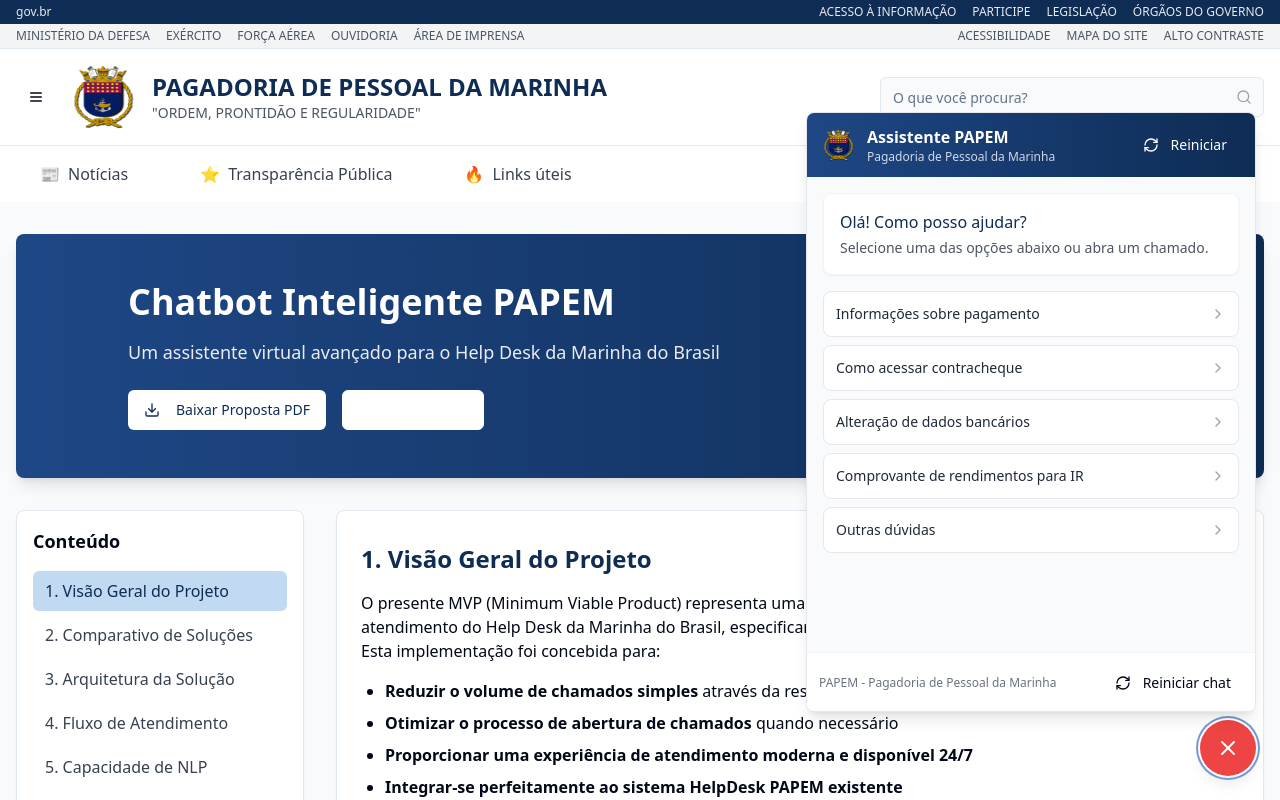
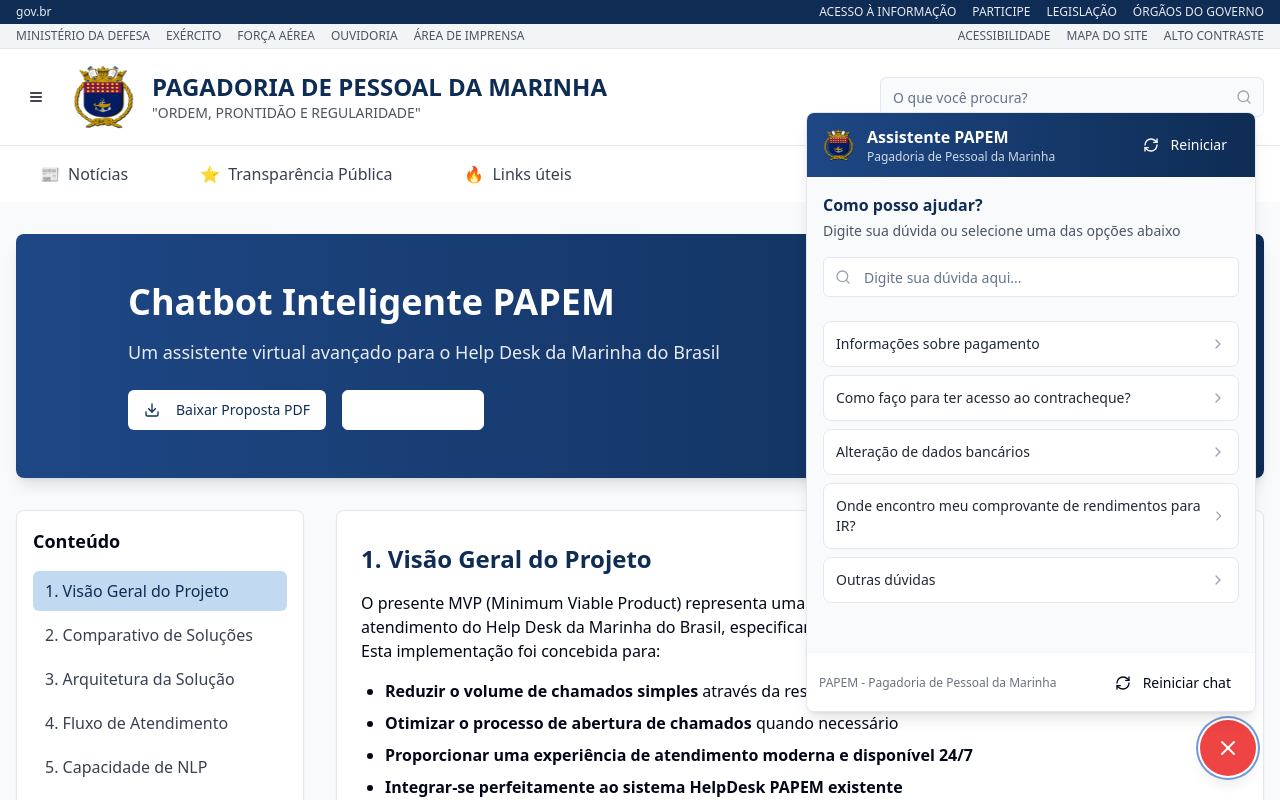
Before and after one commit to brunagt22/marinha-pagadoria-bot-ajuda, a React (Vite) app: page /chatbot-project in a window 1280 px wide. Both pictures are taken after a click on the button "Como posso ajudar?". Shown: the top 800 px of the page. Built offline with nearby package versions, Linux system fonts and the light colour scheme.

Commit message:
feat: Implement free text input for chatbot
Implement a free text input field in the chatbot to allow users to type their questions and leverage natural language processing (NLP) for intent recognition. Also, add a feedback mechanism at the end of the interaction.

```diff
--- a/src/components/chatbot/constants.ts
+++ b/src/components/chatbot/constants.ts
@@ -1,4 +1,3 @@
-
 export const FREQUENT_QUESTIONS = [
   {
     id: "pagamento",
@@ -7,8 +6,9 @@ export const FREQUENT_QUESTIONS = [
   },
   {
     id: "contracheque",
-    question: "Como acessar contracheque",
-    answer: "Para acessar seu contracheque, faça login no sistema BP Online com suas credenciais ZIMBRA/SCORE."
+    question: "Como faço para ter acesso ao contracheque?",
+    answer: "Para acessar seu contracheque, acesse o BP Online através do portal PAPEM usando suas credenciais. No menu principal, selecione a opção 'Bilhete de Pagamento'.",
+    keywords: ["bp", "bilhete", "pagamento", "salário", "holerite", "demonstrativo", "folha"]
   },
   {
     id: "alteracao",
@@ -16,9 +16,10 @@ export const FREQUENT_QUESTIONS = [
     answer: "Para alterar seus dados bancários, você deve enviar um requerimento ao seu órgão de vinculação com os novos dados."
   },
   {
-    id: "irpf",
-    question: "Comprovante de rendimentos para IR",
-    answer: "Os comprovantes de rendimentos são disponibilizados anualmente até o final de fevereiro no sistema BP Online."
+    id: "ir",
+    question: "Onde encontro meu comprovante de rendimentos para IR?",
+    answer: "O comprovante de rendimentos está disponível no BP Online. Acesse o portal PAPEM, entre no BP Online e procure a opção 'Comprovante de Rendimentos' no menu.",
+    keywords: ["imposto", "renda", "declaração", "informe", "tributação"]
   },
   {
     id: "outros",
@@ -67,3 +68,10 @@ export type ChatStep =
   | 'ticket-title'
   | 'ticket-description'
   | 'ticket-submitted';
+
+export interface FrequentQuestion {
+  id: string;
+  question: string;
+  answer: string | null;
+  keywords?: string[];
+}
--- a/src/components/chatbot/steps/TicketSubmitted.tsx
+++ b/src/components/chatbot/steps/TicketSubmitted.tsx
@@ -1,49 +1,82 @@
 
+import { useState } from "react";
 import { Button } from "@/components/ui/button";
-import { Check } from "lucide-react";
+import { ThumbsUp, ThumbsDown } from "lucide-react";
 
 interface TicketSubmittedProps {
   ticketInfo: {
-    receiveEmailUpdates: boolean;
-    notificationEmail: string;
+    title: string;
+    category: string;
+    type: string;
   };
   onReset: () => void;
   onClose: () => void;
 }
 
 const TicketSubmitted = ({ ticketInfo, onReset, onClose }: TicketSubmittedProps) => {
+  const [feedbackGiven, setFeedbackGiven] = useState(false);
+  const [isSatisfied, setIsSatisfied] = useState<boolean | null>(null);
+
+  const handleFeedback = (satisfied: boolean) => {
+    setIsSatisfied(satisfied);
+    setFeedbackGiven(true);
+    // Aqui você pode enviar o feedback para o backend
+    console.log('Feedback:', satisfied ? 'Satisfeito' : 'Insatisfeito');
+  };
+
   return (
-    <div className="animate-fade-in">
-      <div className="bg-white p-6 rounded-lg shadow-sm border border-gray-100 text-center">
-        <div className="w-16 h-16 bg-green-100 rounded-full flex items-center justify-center mx-auto mb-4">
-          <Check className="w-8 h-8 text-green-500" />
+    <div className="space-y-6 animate-fade-in">
+      <div className="bg-green-50 border border-green-200 rounded-lg p-4">
+        <h3 className="font-semibold text-green-800">Chamado aberto com sucesso!</h3>
+        <p className="text-sm text-green-700 mt-1">
+          Seu chamado foi registrado e será atendido em breve.
+        </p>
+        <div className="mt-4 space-y-1 text-sm text-green-700">
+          <p><strong>Categoria:</strong> {ticketInfo.category}</p>
+          <p><strong>Tipo:</strong> {ticketInfo.type}</p>
+          <p><strong>Título:</strong> {ticketInfo.title}</p>
         </div>
-        <h3 className="text-lg font-semibold text-gray-900">Chamado enviado com sucesso!</h3>
-        <p className="text-gray-600 mt-2 mb-4">
-          Seu chamado foi registrado com o número <span className="font-semibold">#{Math.floor(Math.random() * 100000)}</span>
-        </p>
-        <p className="text-sm text-gray-500 mb-6">
-          {ticketInfo.receiveEmailUpdates && (
-            <>Você receberá atualizações no e-mail: <span className="font-medium">{ticketInfo.notificationEmail}</span></>
-          )}
-        </p>
-        <p className="text-sm text-gray-600 mb-4">
-          Posso ajudar com mais alguma coisa?
-        </p>
-        <div className="flex gap-3 justify-center">
+      </div>
+
+      {!feedbackGiven ? (
+        <div className="text-center space-y-4">
+          <p className="text-sm text-gray-600">Como você avalia o atendimento?</p>
+          <div className="flex justify-center gap-4">
             <Button
-            onClick={onReset}
-            className="bg-navy-600 hover:bg-navy-700"
+              variant="outline"
+              onClick={() => handleFeedback(true)}
+              className="flex items-center gap-2"
             >
-            Nova consulta
+              <ThumbsUp className="h-4 w-4" />
+              Satisfeito
             </Button>
             <Button
-            onClick={onClose}
               variant="outline"
+              onClick={() => handleFeedback(false)}
+              className="flex items-center gap-2"
             >
-            Finalizar
+              <ThumbsDown className="h-4 w-4" />
+              Insatisfeito
             </Button>
           </div>
+        </div>
+      ) : (
+        <div className="text-center">
+          <p className="text-sm text-gray-600">
+            {isSatisfied
+              ? "Obrigado pelo feedback positivo!"
+              : "Agradecemos seu feedback. Vamos trabalhar para melhorar."}
+          </p>
+        </div>
+      )}
+
+      <div className="flex gap-3">
+        <Button onClick={onReset} className="flex-1 bg-navy-600">
+          Iniciar nova conversa
+        </Button>
+        <Button onClick={onClose} variant="outline" className="flex-1">
+          Fechar chat
+        </Button>
       </div>
     </div>
   );
--- a/src/components/chatbot/steps/Welcome.tsx
+++ b/src/components/chatbot/steps/Welcome.tsx
@@ -1,31 +1,56 @@
 
+import { useState } from "react";
+import { ChevronRight, Search } from "lucide-react";
 import { Button } from "@/components/ui/button";
-import { ChevronRight } from "lucide-react";
-
-type Question = {
-  id: string;
-  question: string;
-  answer: string | null;
-};
+import { Input } from "@/components/ui/input";
+import type { FrequentQuestion } from "../constants";
 
 interface WelcomeProps {
-  questions: Question[];
+  questions: FrequentQuestion[];
   onSelectQuestion: (id: string) => void;
   onCreateTicket: () => void;
 }
 
 const Welcome = ({ questions, onSelectQuestion, onCreateTicket }: WelcomeProps) => {
+  const [searchQuery, setSearchQuery] = useState('');
+
+  const filteredQuestions = questions.filter(q =>
+    q.question.toLowerCase().includes(searchQuery.toLowerCase()) ||
+    (q.keywords?.some(keyword => keyword.toLowerCase().includes(searchQuery.toLowerCase())))
+  );
+
   return (
-    <div className="space-y-4 animate-fade-in">
-      <div className="bg-white p-4 rounded-lg shadow-sm border border-gray-100">
-        <p className="font-medium text-navy-900">Olá! Como posso ajudar?</p>
+    <div className="space-y-6 animate-fade-in">
+      <div>
+        <h3 className="font-semibold text-navy-900">Como posso ajudar?</h3>
         <p className="text-sm text-gray-600 mt-1">
-          Selecione uma das opções abaixo ou abra um chamado.
+          Digite sua dúvida ou selecione uma das opções abaixo
         </p>
+
+        <div className="mt-4 relative">
+          <Input
+            value={searchQuery}
+            onChange={(e) => setSearchQuery(e.target.value)}
+            placeholder="Digite sua dúvida aqui..."
+            className="pl-10"
+          />
+          <Search className="absolute left-3 top-3 h-4 w-4 text-gray-400" />
+        </div>
       </div>
 
       <div className="space-y-2">
-        {questions.map((q) => (
+        {searchQuery.length > 0 && filteredQuestions.length === 0 ? (
+          <div className="text-center py-4">
+            <p className="text-sm text-gray-600">Nenhuma dúvida encontrada.</p>
+            <Button
+              onClick={onCreateTicket}
+              className="bg-navy-600 mt-2"
+            >
+              Abrir chamado no helpdesk
+            </Button>
+          </div>
+        ) : (
+          filteredQuestions.map(q => (
             <button
               key={q.id}
               onClick={() => onSelectQuestion(q.id)}
@@ -34,15 +59,9 @@ const Welcome = ({ questions, onSelectQuestion, onCreateTicket }: WelcomeProps)
               <span className="text-sm font-medium text-gray-800">{q.question}</span>
               <ChevronRight className="h-4 w-4 text-gray-400" />
             </button>
-        ))}
+          ))
+        )}
       </div>
-
-      <Button
-        onClick={onCreateTicket}
-        className="bg-navy-600 hover:bg-navy-700 w-full"
-      >
-        Abrir chamado no helpdesk
-      </Button>
     </div>
   );
 };
```
Lines whose indentation alone changed are shown as unchanged.
